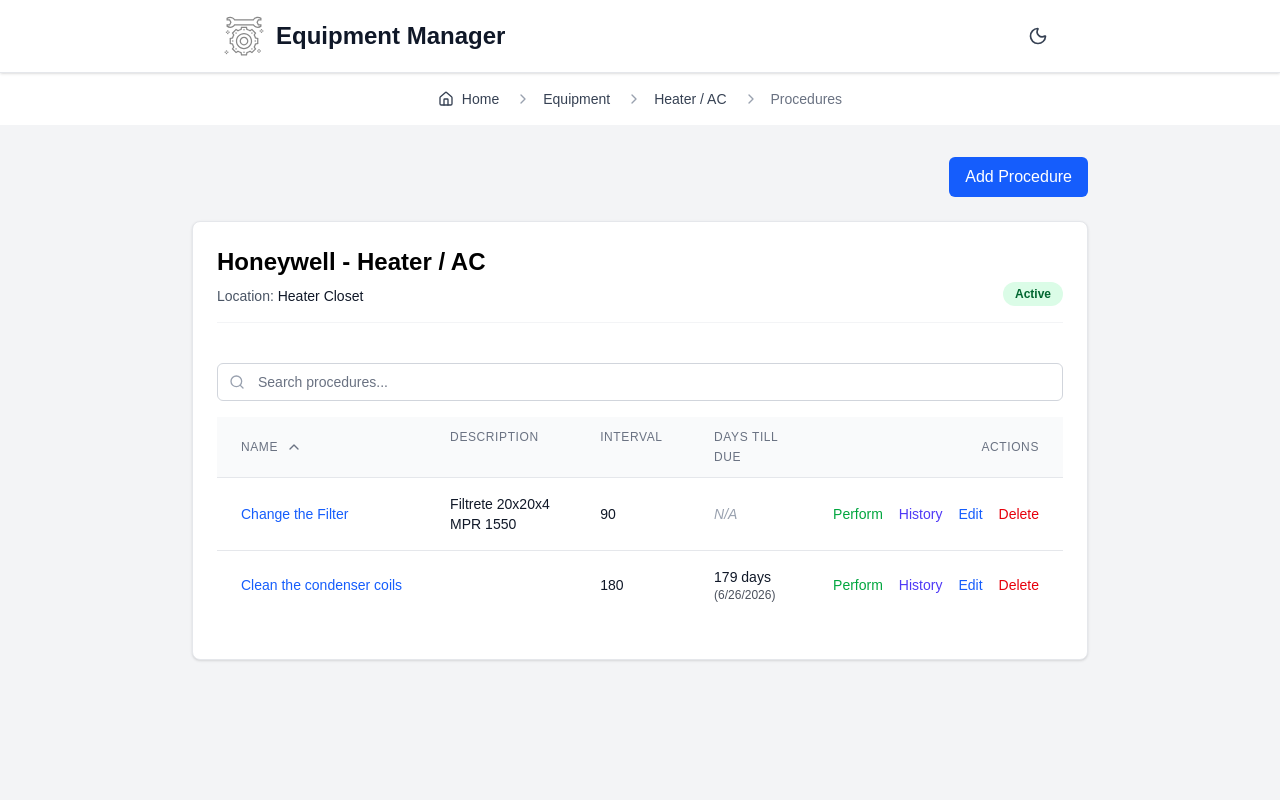
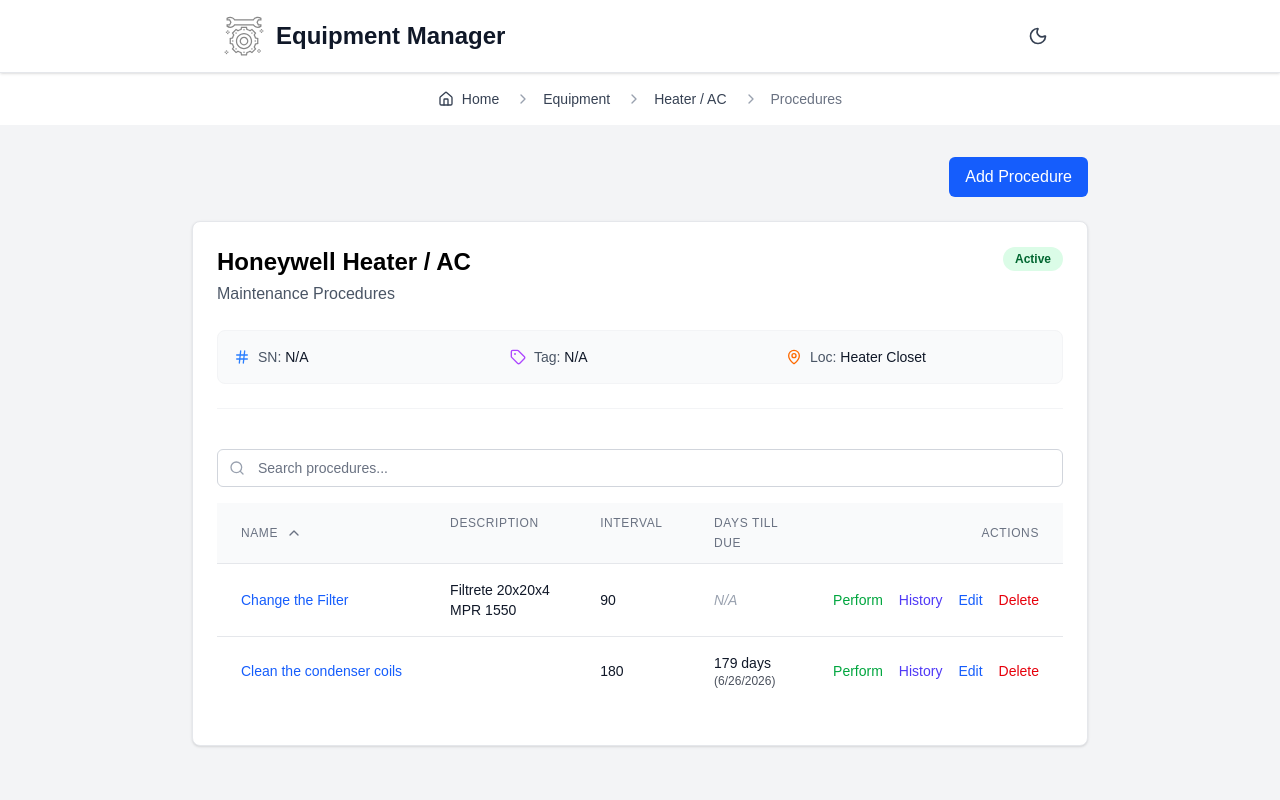
Before and after one commit to paulwoods/equipment, a Next.js app: page /equipment/2dbz1lw/procedures in a window 1280 px wide. Shown: the top 800 px of the page. Built offline with nearby package versions, Linux system fonts and the light colour scheme.

Commit message:
feat(ui): enhance equipment details section with icons and new layout
- Updated equipment details to include icons (SN, Tag, Location) for improved clarity.
- Redesigned the layout for better spacing and visual grouping of metadata.

```diff
--- a/src/app/equipment/[id]/procedures/page.tsx
+++ b/src/app/equipment/[id]/procedures/page.tsx
@@ -7,6 +7,7 @@ import {Procedure} from "@/types/procedure";
 import {Equipment} from "@/types/equipment";
 import ProcedureList from "@/components/ProcedureList";
 import {useParams} from "next/navigation";
+import {Hash, Tag, MapPin} from "lucide-react";
 
 export default function ProceduresPage() {
     const {id} = useParams() as { id: string };
@@ -49,26 +50,31 @@ export default function ProceduresPage() {
                 </div>
 
                 <div className="bg-white dark:bg-gray-900 shadow rounded-lg overflow-hidden p-6 border border-gray-200 dark:border-gray-800">
-                    <div className="mb-8 border-b border-gray-100 dark:border-gray-800 pb-4">
-                        <div className="flex flex-col sm:flex-row sm:justify-between sm:items-end gap-2">
+                    <div className="mb-8 border-b border-gray-100 dark:border-gray-800 pb-6">
+                        <div className="flex flex-col sm:flex-row sm:justify-between sm:items-start gap-4">
                             <div>
                                 <h2 className="text-2xl font-bold text-black dark:text-white">
-                                    {equipment?.manufacturer} - {equipment?.modelNumber}
+                                    {equipment?.manufacturer} {equipment?.modelNumber}
                                 </h2>
-                                <div className="mt-2 flex flex-wrap gap-x-6 gap-y-2 text-sm text-gray-600 dark:text-gray-400">
-                                    {equipment?.serialNumber && (
-                                        <span>SN: <span className="font-medium text-gray-900 dark:text-gray-100">{equipment.serialNumber}</span></span>
-                                    )}
-                                    {equipment?.assetTag && (
-                                        <span>Tag: <span className="font-medium text-gray-900 dark:text-gray-100">{equipment.assetTag}</span></span>
-                                    )}
-                                    {equipment?.location && (
-                                        <span>Location: <span className="font-medium text-gray-900 dark:text-gray-100">{equipment.location}</span></span>
-                                    )}
-                                </div>
+                                <p className="text-gray-600 dark:text-gray-400 mt-1">Maintenance Procedures</p>
                             </div>
                             <div className="mt-2 sm:mt-0">
                                 {equipment && <StatusBadge status={equipment.status} />}
+                            </div>
+                        </div>
+
+                        <div className="grid grid-cols-1 sm:grid-cols-3 gap-4 text-sm mt-6 bg-gray-50 dark:bg-gray-800/50 p-4 rounded-lg border border-gray-100 dark:border-gray-800">
+                            <div className="flex items-center gap-2 text-gray-600 dark:text-gray-400">
+                                <Hash className="w-4 h-4 text-blue-500" />
+                                <span>SN: <span className="font-medium text-gray-900 dark:text-gray-100">{equipment?.serialNumber || "N/A"}</span></span>
+                            </div>
+                            <div className="flex items-center gap-2 text-gray-600 dark:text-gray-400">
+                                <Tag className="w-4 h-4 text-purple-500" />
+                                <span>Tag: <span className="font-medium text-gray-900 dark:text-gray-100">{equipment?.assetTag || "N/A"}</span></span>
+                            </div>
+                            <div className="flex items-center gap-2 text-gray-600 dark:text-gray-400">
+                                <MapPin className="w-4 h-4 text-orange-500" />
+                                <span className="truncate">Loc: <span className="font-medium text-gray-900 dark:text-gray-100">{equipment?.location || "N/A"}</span></span>
                             </div>
                         </div>
                     </div>
```
Also changed, not shown: src/app/equipment/[id]/page.tsx (+38 -25 lines).
